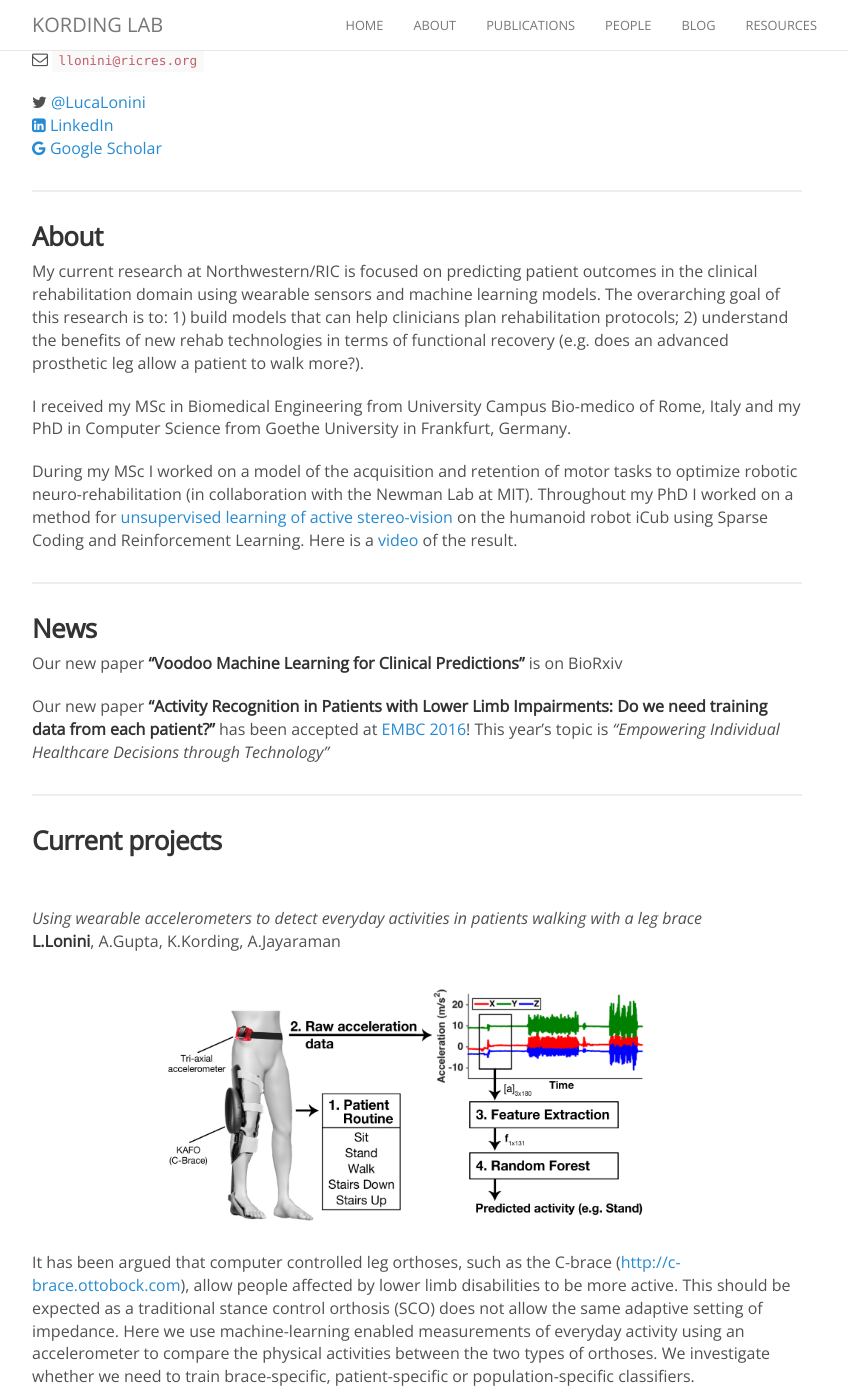
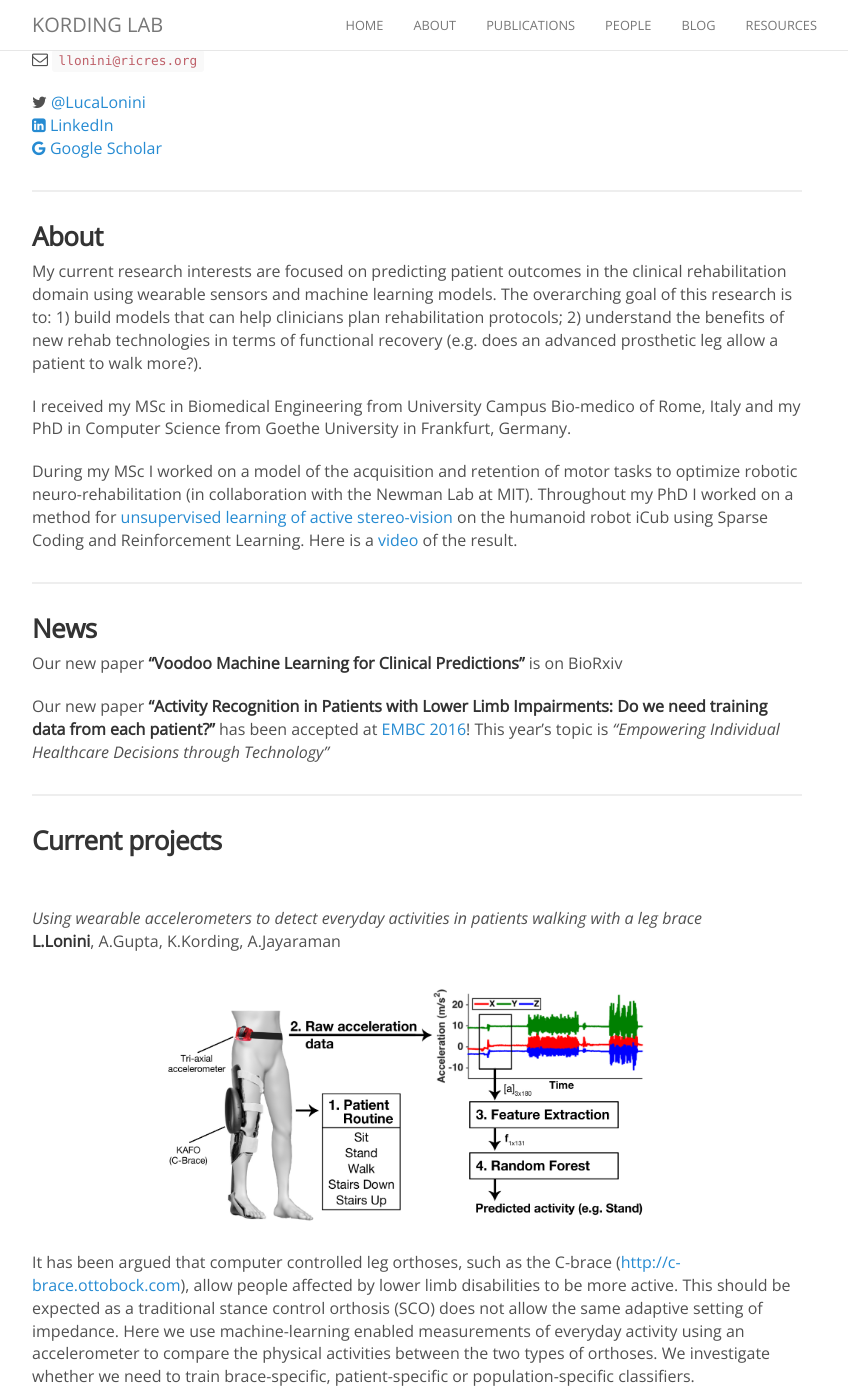
Before and after one commit to KordingLab/KordingLab.github.io, a Jekyll site: the page built from _people/luca_lonini.md, in a window 1280 px wide and 1400 px high, scrolled down 448 px. Shown: the whole window, without its empty margins (223-1071 px from the left). Built offline with Jekyll 4.4.1, drawn with Linux system fonts in a browser that asks for light colours; nearby versions of some CDN libraries; comment, search, counter and statistics services are not loaded; some of the changed text lies outside the part shown.

Commit message:
Update luca_lonini.md

```diff
--- a/_people/luca_lonini.md
+++ b/_people/luca_lonini.md
@@ -24,7 +24,7 @@ Chicago IL, 60611<br>
 
 ### About
 
-My current research at Northwestern/RIC is focused on predicting patient outcomes in the clinical rehabilitation domain using wearable sensors and machine learning models. The overarching goal of this research is to: 1) build models that can help clinicians plan rehabilitation protocols; 2) understand the benefits of new rehab technologies in terms of functional recovery (e.g. does an advanced prosthetic leg allow a patient to walk more?).
+My current research interests are focused on predicting patient outcomes in the clinical rehabilitation domain using wearable sensors and machine learning models. The overarching goal of this research is to: 1) build models that can help clinicians plan rehabilitation protocols; 2) understand the benefits of new rehab technologies in terms of functional recovery (e.g. does an advanced prosthetic leg allow a patient to walk more?).
 
 I received my MSc in Biomedical Engineering from University Campus Bio-medico of Rome, Italy and my PhD in Computer Science from Goethe University in Frankfurt, Germany.
 
@@ -59,7 +59,7 @@ It has been argued that computer controlled leg orthoses, such as the C-brace ([
 
 
 **Vodoo Machine Learning for Clinical Predictions** <br>
-<sup> S.Saeb\*, **L.Lonini\***, A.Jayaraman, D.Mohr, K.Kording (*authors contributed equally)</sup> <br>
+<sup> S.Saeb\*, **L.Lonini\* **, A.Jayaraman, D.Mohr, K.Kording (*authors contributed equally)</sup> <br>
 _BioRxiv_, 2016 [PDF](http://biorxiv.org/content/biorxiv/early/2016/06/19/059774.full.pdf), [altmetric score](https://biorxiv.altmetric.com/details/8885167)
 
 _Accelerometry-enabled measurement of walking performance with a robotic exoskeleton: a pilot study_<br>
```
